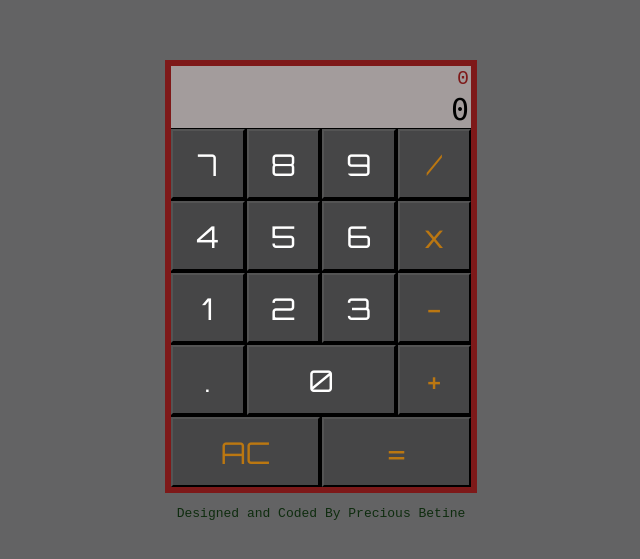
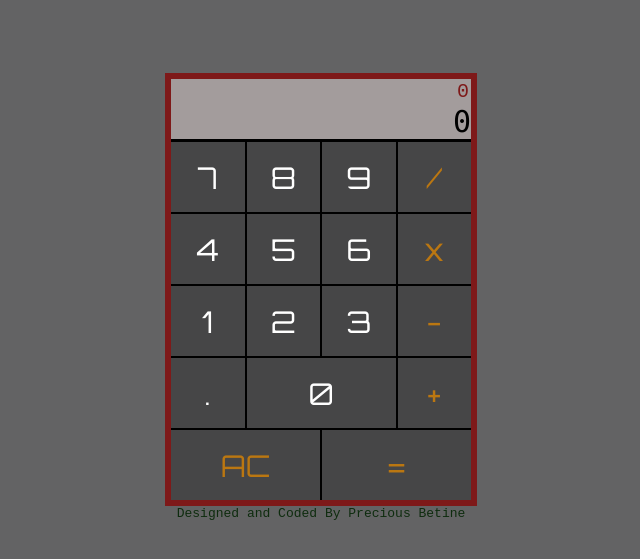
Before and after one commit to preciousbetine/javascript-calculator, a React (Create React App) app: page / in a window 1280 px wide. Shown: the part 103-662 px from the top of the page, without its empty margins (319-959 px from the left). Built offline with nearby package versions, Linux system fonts and the light colour scheme.

Commit message:
Fixed border of input showing on some browsers

```diff
--- a/src/App.css
+++ b/src/App.css
@@ -47,9 +47,8 @@ p{
 #display
 {
   border: none;
-  width: 296px;
   background: rgb(163, 156, 156);
-  border-bottom: 1px solid black;
+  border-bottom: 3px solid black;
   font-family: 'Lucida Console', monospace;
   font-size: 30px;
   text-align: right;
@@ -76,6 +75,7 @@ button
   color: rgb(187, 119, 17);
   background: rgb(70, 70, 71);
   user-select: none;
+  border: none;
 }
 
 #zero, #decimal, #one, #two, #three, #four, #five, #six,  #seven, #eight, #nine
--- a/src/index.css
+++ b/src/index.css
@@ -1,5 +1,10 @@
+*
+{
+  margin: 0px;
+  padding: 0px;
+}
+
 body {
-  margin: 0;
   font-family: -apple-system, BlinkMacSystemFont, 'Segoe UI', 'Roboto', 'Oxygen',
     'Ubuntu', 'Cantarell', 'Fira Sans', 'Droid Sans', 'Helvetica Neue',
     sans-serif;
```
Also changed, not shown: firebase.json (added), 1 other file (tests, documents, lock files or other folders).
